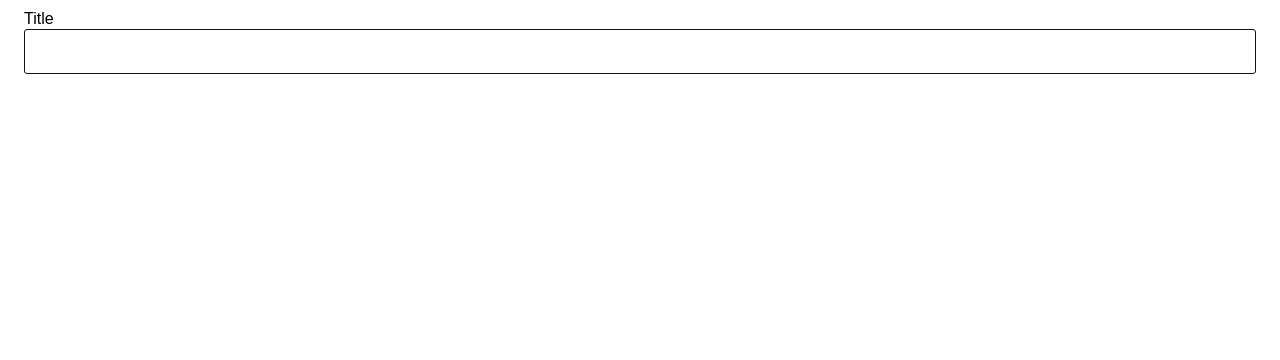
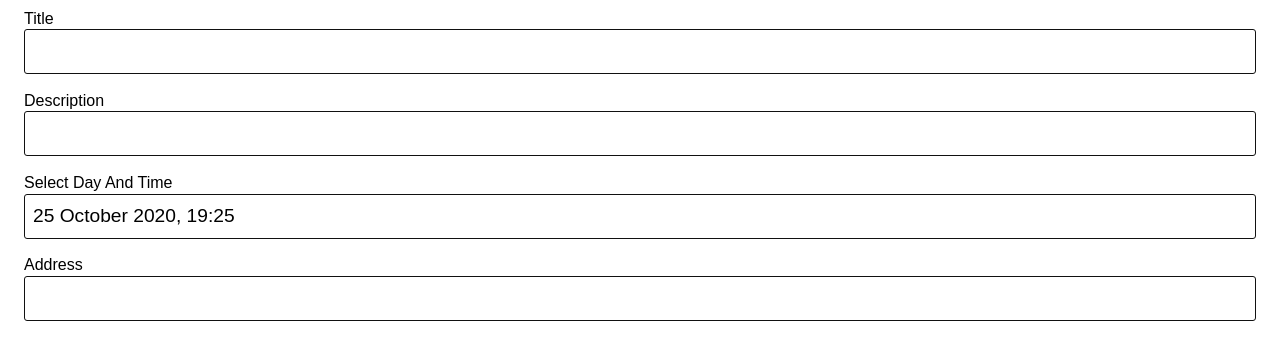
Before and after one commit to eelok/admin-office-sb, a React (Create React App) app: page /concerts/1 in a window 1280 px wide. Shown: the top 360 px of the page. Built offline with nearby package versions, Linux system fonts and the light colour scheme; no server answers; the database is empty.

Commit message:
implement editing page

```diff
--- a/package.json
+++ b/package.json
@@ -3,10 +3,12 @@
   "version": "0.1.0",
   "private": true,
   "dependencies": {
+    "@firebase/firestore": "^2.0.0",
     "@testing-library/jest-dom": "^5.11.4",
     "@testing-library/react": "^11.1.0",
     "@testing-library/user-event": "^12.1.10",
     "firebase": "^7.24.0",
+    "firebase-admin": "^9.3.0",
     "moment": "^2.29.1",
     "node-sass": "^4.14.1",
     "react": "^17.0.1",
--- a/src/components/datePicker/date-picker-component.jsx
+++ b/src/components/datePicker/date-picker-component.jsx
@@ -1,19 +1,18 @@
 import React, {useState} from "react";
-import Moment from 'react-moment';
 import DatePicker from "react-datepicker";
 import "react-datepicker/dist/react-datepicker.css";
 import '../Input/input-component-style.scss';
 
-const DatePickerComponent = ({onChange, name}) => {
-    const [startDate, setStartDate] = useState(new Date());
-
+const DatePickerComponent = ({onChange, name, value}) => {
+    console.log('date value', value);
+    let startDate = value;
     return (
         <div className='input-group'>
             <label className='input-group__label'>Select Day And Time</label>
             <DatePicker className='input-group__input'
                 selected={startDate}
                 onChange={(date) => {
-                    setStartDate(date);
+                    startDate = date;
                     onChange({
                         target: {
                             name,
--- a/src/pages/all-concerts/all-concerts-page.component.jsx
+++ b/src/pages/all-concerts/all-concerts-page.component.jsx
@@ -23,7 +23,6 @@ class AllConcerts extends React.Component {
         }).catch(function (error) {
             console.log("Error getting document:", error);
         });
-        console.log(this.state)
     }
 
     onDelete = (id) => {
--- a/src/pages/edit-concerts/edit-concerts-page.component.jsx
+++ b/src/pages/edit-concerts/edit-concerts-page.component.jsx
@@ -1,7 +1,8 @@
-// import React, {useState, useEffect} from 'react'
 import InputComponent from "../../components/Input/Input-component";
 import {db} from '../../firebase';
 import React from 'react';
+import DatePickerComponent from "../../components/datePicker/date-picker-component";
+import { firestore } from 'firebase';
 
 class EditConcert extends React.Component {
 
@@ -9,53 +10,67 @@ class EditConcert extends React.Component {
         super(props);
 
         this.state = {
-            id: this.props.match.params.id,
-            title: '',
-            // description: '',
-            // startDate: new Date(),
-            // address: '',
-        }
+            title: '', description: '', address: '', startDate: firestore.Timestamp.now()
+        };
 
     }
 
     componentDidMount() {
-        let documentReference = db.collection('concerts').doc(this.state.id);
+        let documentReference = db.collection('concerts').doc(this.props.match.params.id);
         let documentPromise = documentReference.get();
         documentPromise.then((documentSnapshot) => {
             if (documentSnapshot.exists) {
-                console.log(documentSnapshot.data());
+                this.setState(documentSnapshot.data()); //пришло с сервера
             }
+
         }).catch(function(error) {
             console.log("Error getting document:", error);
         });
-
-
-        // documentReference.get().then(function(doc){
-        //     if (documentReference.exists) {
-        //         console.log("Document data:" + documentReference.data())
-        //     } else {
-        //         // doc.data() will be undefined in this case
-        //         console.log("No such document!");
-        //     }
-        // }).catch(function(error) {
-        //     console.log("Error getting document:", error);
-        // });
-
-
-
     }
 
-
+    handleChange = (event) => {
+        let v = event.target.value;
+        if (event.target.name === 'startDate') {
+            v = firestore.Timestamp.fromDate(v);
+        }
+        this.setState({
+            [event.target.name]: v
+        })
+    }
     render() {
-        const {title} = this.state;
+        const {title, description, address, startDate} = this.state;
 
         return (
             <div>
                 <InputComponent
                     type={'text'}
                     label={'Title'}
-                    defaultValue={title}
+                    name={'title'}
+                    value={title}
                     id={'title'}
+                    onChange={this.handleChange}
+                />
+                <InputComponent
+                    type={'text'}
+                    label={'Description'}
+                    name={'description'}
+                    value={description}
+                    id={'description'}
+                    onChange={this.handleChange}
+                />
+                <DatePickerComponent
+                    label={'StartDate'}
+                    name={'startDate'}
+                    value={startDate.toDate()}
+                    onChange={this.handleChange}
+                />
+                <InputComponent
+                    type={'text'}
+                    label={'Address'}
+                    name={'address'}
+                    value={address}
+                    id={'address'}
+                    onChange={this.handleChange}
                 />
 
             </div>
```
Also changed, not shown: 1 other file (tests, documents, lock files or other folders).
